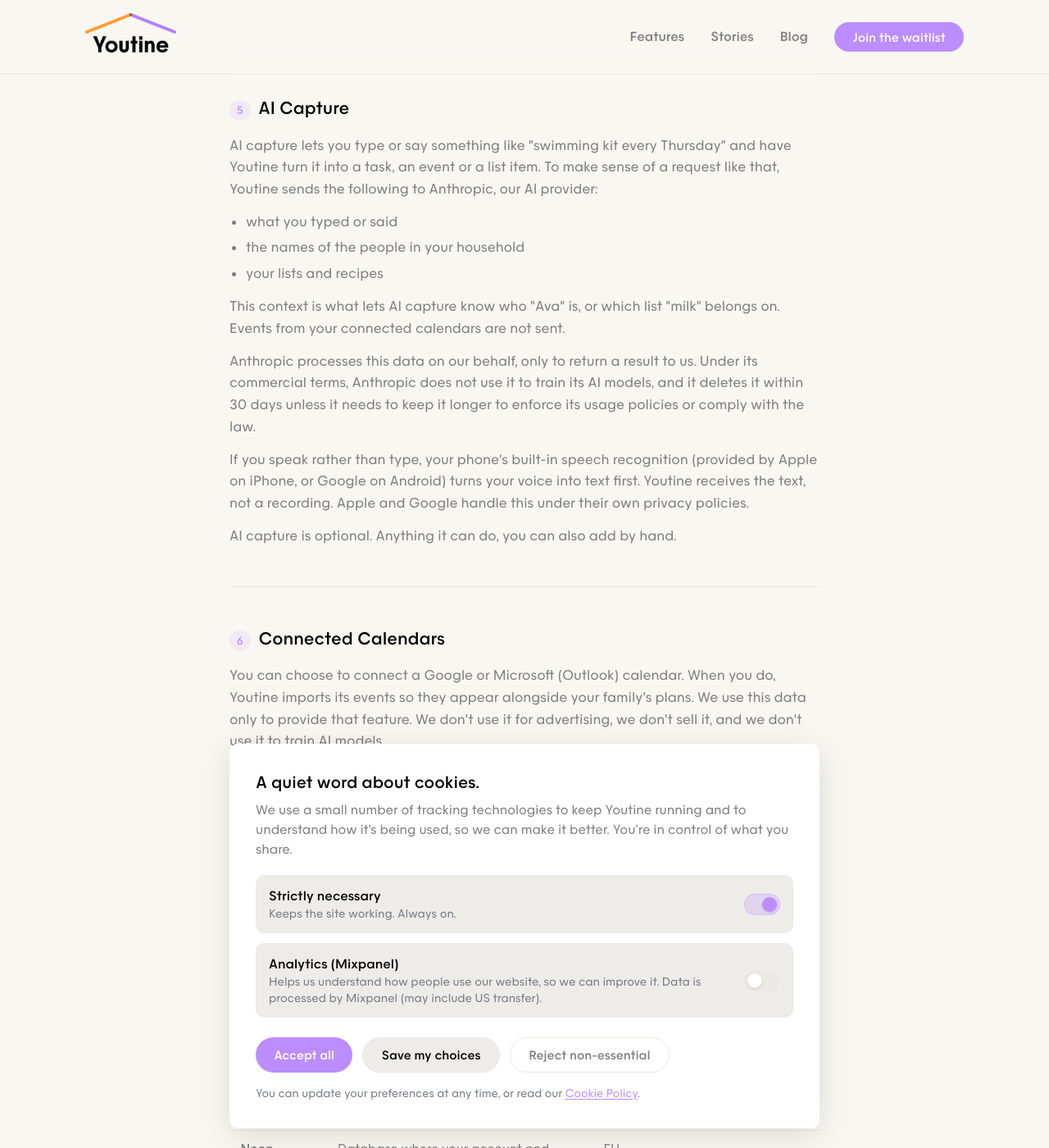
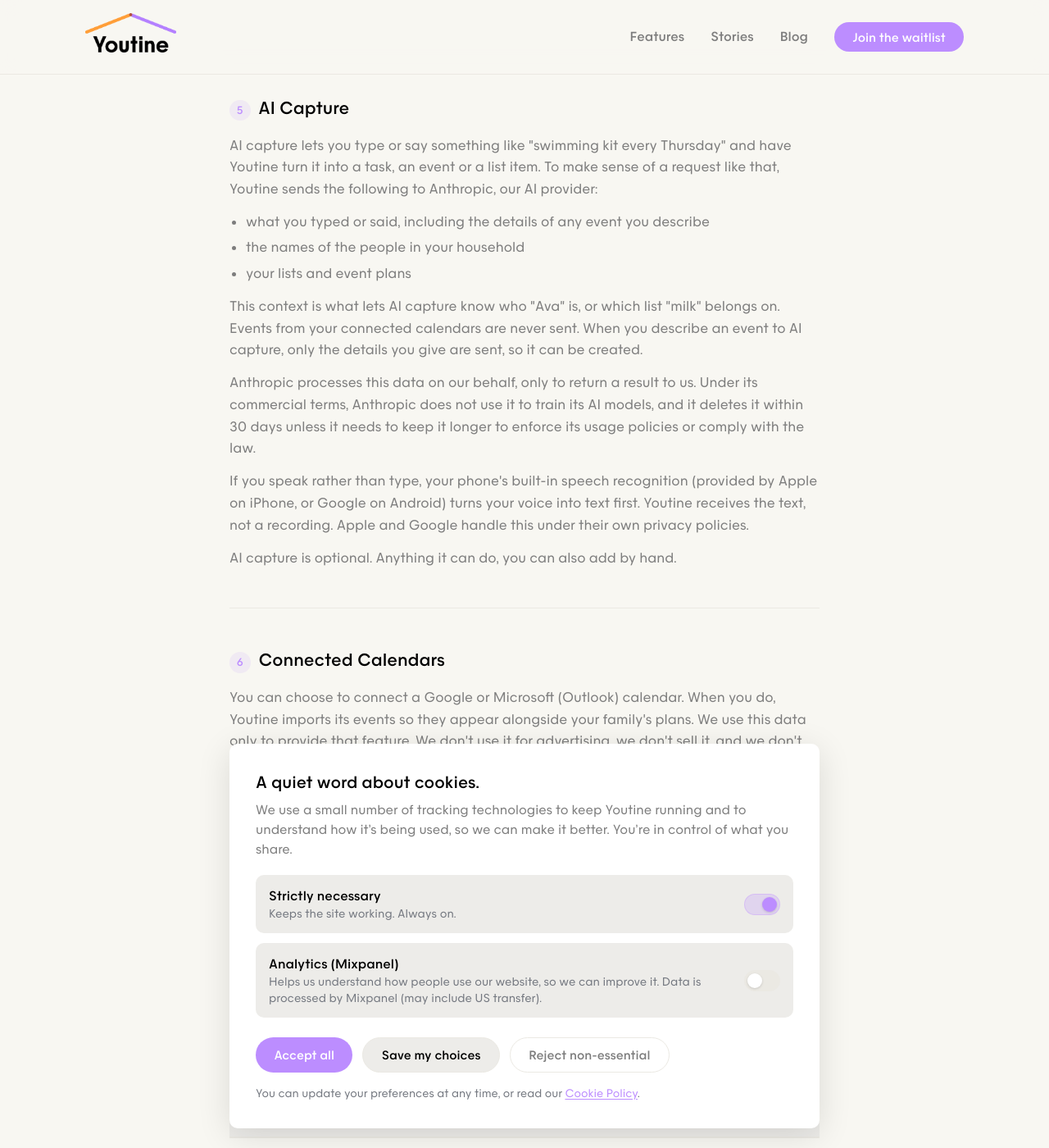
Before and after one commit to TripleClue/youtine, a Jekyll site: the page privacy.html, which Jekyll copies as it is, in a window 1280 px wide and 1400 px high, scrolled down 2437 px. Shown: the whole window at 82% size. Built offline with Jekyll 4.4.1, drawn with Linux system fonts in a browser that asks for light colours; some of the changed text lies outside the part shown.

Commit message:
Add files via upload

```diff
--- a/privacy.html
+++ b/privacy.html
@@ -336,7 +336,7 @@
                         </tr>
                         <tr>
                             <td><strong>Family content</strong></td>
-                            <td>The routines, tasks, events, lists, recipes and check-ins that you and your family add to Youtine</td>
+                            <td>The routines, tasks, events, lists, event plans and check-ins that you and your family add to Youtine</td>
                         </tr>
                         <tr>
                             <td><strong>Connected calendar events</strong></td>
@@ -394,11 +394,11 @@
                 <h2><span class="section-num">5</span> AI Capture</h2>
                 <p>AI capture lets you type or say something like "swimming kit every Thursday" and have Youtine turn it into a task, an event or a list item. To make sense of a request like that, Youtine sends the following to Anthropic, our AI provider:</p>
                 <ul>
-                    <li>what you typed or said</li>
+                    <li>what you typed or said, including the details of any event you describe</li>
                     <li>the names of the people in your household</li>
-                    <li>your lists and recipes</li>
+                    <li>your lists and event plans</li>
                 </ul>
-                <p>This context is what lets AI capture know who "Ava" is, or which list "milk" belongs on. Events from your connected calendars are not sent.</p>
+                <p>This context is what lets AI capture know who "Ava" is, or which list "milk" belongs on. Events from your connected calendars are never sent. When you describe an event to AI capture, only the details you give are sent, so it can be created.</p>
                 <p>Anthropic processes this data on our behalf, only to return a result to us. Under its commercial terms, Anthropic does not use it to train its AI models, and it deletes it within 30 days unless it needs to keep it longer to enforce its usage policies or comply with the law.</p>
                 <p>If you speak rather than type, your phone's built-in speech recognition (provided by Apple on iPhone, or Google on Android) turns your voice into text first. Youtine receives the text, not a recording. Apple and Google handle this under their own privacy policies.</p>
                 <p>AI capture is optional. Anything it can do, you can also add by hand.</p>
@@ -406,7 +406,7 @@
 
             <div class="policy-section" id="connected-calendars">
                 <h2><span class="section-num">6</span> Connected Calendars</h2>
-                <p>You can choose to connect a Google or Microsoft (Outlook) calendar. When you do, Youtine imports its events so they appear alongside your family's plans. We use this data only to provide that feature. We don't use it for advertising, we don't sell it, and we don't use it to train AI models.</p>
+                <p>You can choose to connect a Google or Microsoft (Outlook) calendar. When you do, Youtine imports its events so they appear alongside your family's plans. We use this data only to provide that feature. We don't use it for advertising, we don't sell it, and we don't use it to train AI models. Events from your connected calendars are never sent to our AI provider.</p>
                 <p>Google and Microsoft are not our processors: they pass this data to us at your request, under their own terms. You can remove Youtine's access at any time from your Google or Microsoft account settings.</p>
                 <p>Youtine's use and transfer of information received from Google APIs adheres to the <a href="https://developers.google.com/terms/api-services-user-data-policy" target="_blank" rel="noopener">Google API Services User Data Policy</a>, including the Limited Use requirements.</p>
             </div>
@@ -440,7 +440,7 @@
                         </tr>
                         <tr>
                             <td><strong>Anthropic</strong></td>
-                            <td>AI capture: what you typed or said, plus household names, lists and recipes (see <a href="#ai-capture">section 5</a>)</td>
+                            <td>AI capture: what you typed or said, plus household names, lists and event plans (see <a href="#ai-capture">section 5</a>)</td>
                             <td>US; protected by Standard Contractual Clauses (SCCs)</td>
                         </tr>
                         <tr>
--- a/support.html
+++ b/support.html
@@ -431,7 +431,7 @@
                     </details>
                     <details class="faq-item">
                         <summary class="faq-question">What does AI capture send, and do I have to use it?</summary>
-                        <p class="faq-answer">When you use AI capture, what you type or say is sent to our AI provider, Anthropic, along with the names of the people in your household and your lists and recipes, so it can understand who and what you mean. It isn't used to train AI models. AI capture is optional: anything it does, you can also add by hand. The full details are in our <a href="/privacy#ai-capture">Privacy Policy</a>.</p>
+                        <p class="faq-answer">When you use AI capture, what you type or say is sent to our AI provider, Anthropic, along with the names of the people in your household and your lists and event plans, so it can understand who and what you mean. It isn't used to train AI models. AI capture is optional: anything it does, you can also add by hand. The full details are in our <a href="/privacy#ai-capture">Privacy Policy</a>.</p>
                     </details>
                     <details class="faq-item">
                         <summary class="faq-question">How do I delete my account?</summary>
```
